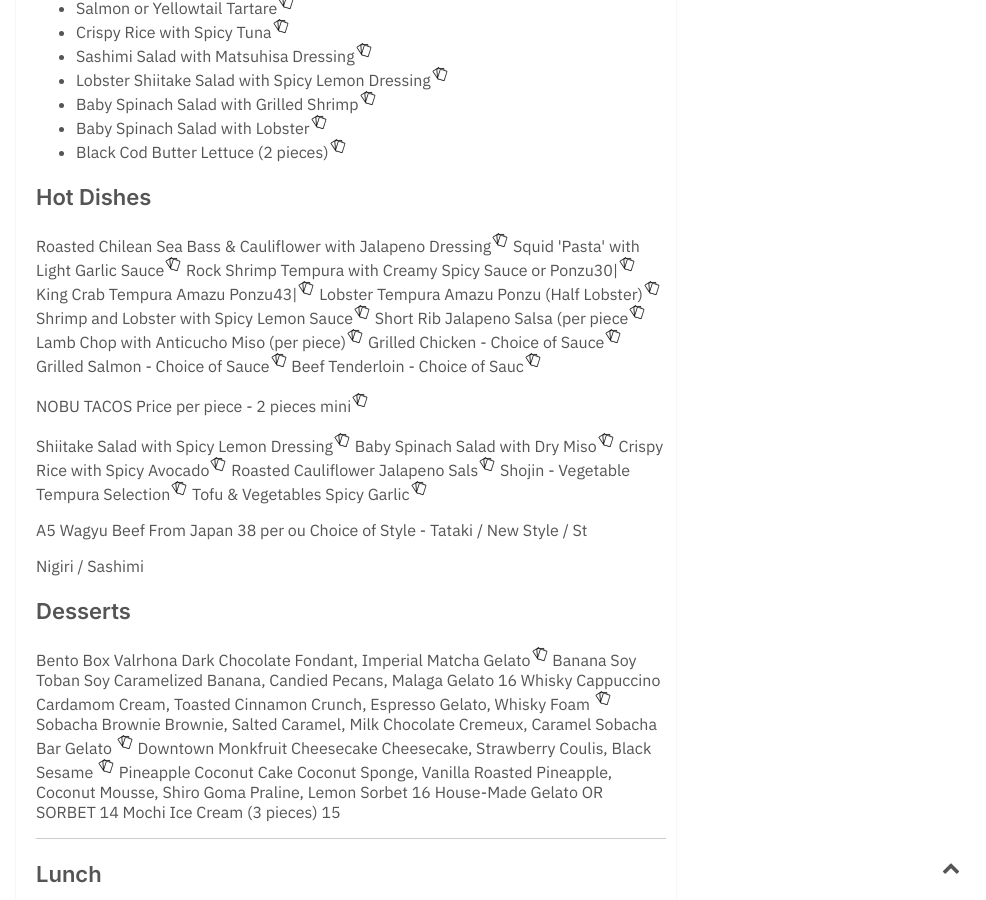
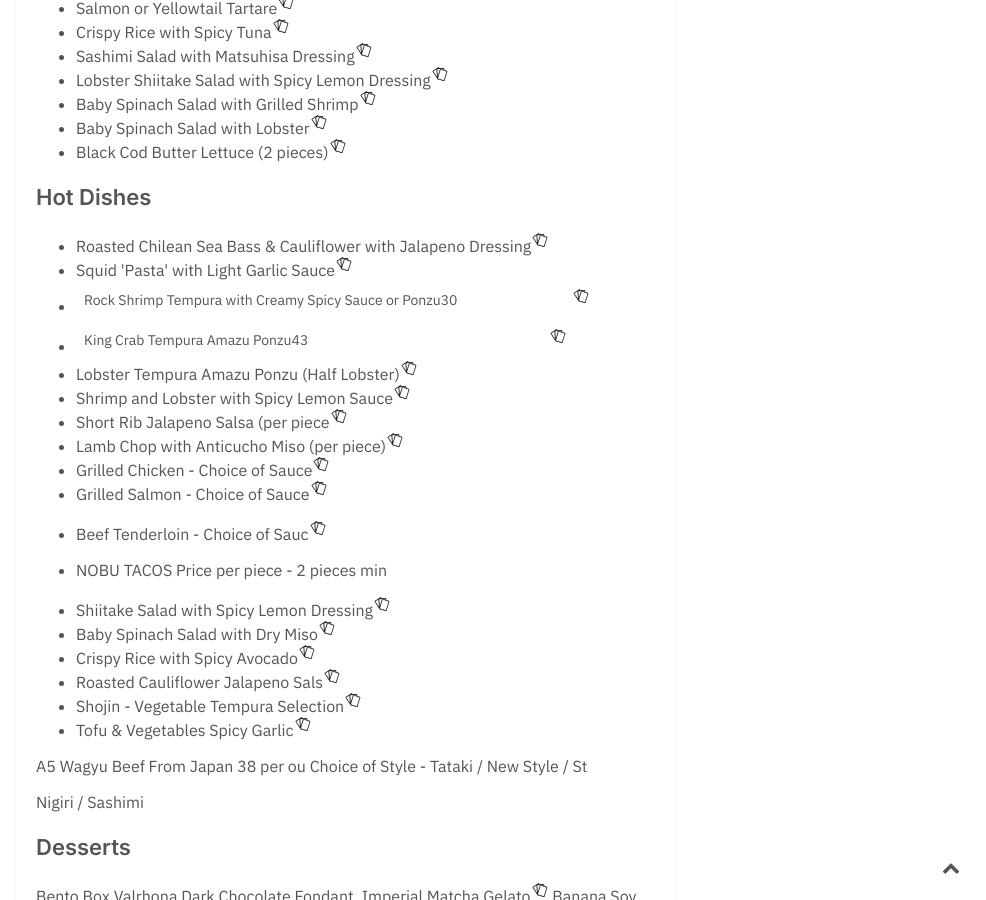
Before and after one commit to yeungndev/flashcard, a Jekyll site: the page built from _notes/menu-description.md, in a window 1280 px wide and 900 px high, scrolled down 359 px. Shown: the whole window, without its empty margins (294-1280 px from the left). Built offline with Jekyll 4.4.1, drawn with Linux system fonts in a browser that asks for light colours.

Commit message:
updating flashcard item to list format

```diff
--- a/_notes/menu-description.md
+++ b/_notes/menu-description.md
@@ -16,26 +16,26 @@ title: menu description
 
 ### Hot Dishes
 
-Roasted Chilean Sea Bass & Cauliflower with Jalapeno Dressing[[garlic, onion::srs]]
-Squid 'Pasta' with Light Garlic Sauce[[soy, gluten, mushrooms, sesame, alcohol::srs]]
-Rock Shrimp Tempura with Creamy Spicy Sauce or Ponzu30|[[soy, gluten, shellfish, garlic, mushrooms::srs]]
-King Crab Tempura Amazu Ponzu43|[[soy, gluten, shellfish, mushroom (honey truffle aioli only)::srs]]
-Lobster Tempura Amazu Ponzu (Half Lobster)[[soy, gluten, shellfish, onion, garlic, (creamy spicy sauce only)::srs]]
-Shrimp and Lobster with Spicy Lemon Sauce[[soy, gluten, garlic, onion, mushroom, shellfish::srs]]
-Short Rib Jalapeno Salsa (per piece[[soy, onion, alcohol, garlic, gluten::srs]]
-Lamb Chop with Anticucho Miso (per piece)[[soy, gluten, garlic, onion, alcohol::srs]]
-Grilled Chicken - Choice of Sauce[[soy, gluten, alcohol, sesame, garlic::srs]]
-Grilled Salmon - Choice of Sauce[[soy, gluten, alcohol, sesame, garlic::srs]]
-Beef Tenderloin - Choice of Sauc[[soy, gluten, alcohol, sesame, garlic::srs]]
+- Roasted Chilean Sea Bass & Cauliflower with Jalapeno Dressing[[garlic, onion::srs]]
+- Squid 'Pasta' with Light Garlic Sauce[[soy, gluten, mushrooms, sesame, alcohol::srs]]
+- Rock Shrimp Tempura with Creamy Spicy Sauce or Ponzu30|[[soy, gluten, shellfish, garlic, mushrooms::srs]]
+- King Crab Tempura Amazu Ponzu43|[[soy, gluten, shellfish, mushroom (honey truffle aioli only)::srs]]
+- Lobster Tempura Amazu Ponzu (Half Lobster)[[soy, gluten, shellfish, onion, garlic, (creamy spicy sauce only)::srs]]
+- Shrimp and Lobster with Spicy Lemon Sauce[[soy, gluten, garlic, onion, mushroom, shellfish::srs]]
+- Short Rib Jalapeno Salsa (per piece[[soy, onion, alcohol, garlic, gluten::srs]]
+- Lamb Chop with Anticucho Miso (per piece)[[soy, gluten, garlic, onion, alcohol::srs]]
+- Grilled Chicken - Choice of Sauce[[soy, gluten, alcohol, sesame, garlic::srs]]
+- Grilled Salmon - Choice of Sauce[[soy, gluten, alcohol, sesame, garlic::srs]]
+- Beef Tenderloin - Choice of Sauc[[soy, gluten, alcohol, sesame, garlic::srs]]
 
-NOBU TACOS Price per piece - 2 pieces mini[[::srs]]
+- NOBU TACOS Price per piece - 2 pieces min
 
-Shiitake Salad with Spicy Lemon Dressing[[soy, gluten, sesame, mushrooms, garlic::srs]]
-Baby Spinach Salad with Dry Miso[[soy, dairy, mushroom, shellfish::srs]]
-Crispy Rice with Spicy Avocado[[soy, gluten, garlic, dairy, alcohol::srs]]
-Roasted Cauliflower Jalapeno Sals[[garlic, onion::srs]]
-Shojin - Vegetable Tempura Selection[[soy, gluten, seafood (in sauce), (may contain) mushroom, onion::srs]]
-Tofu & Vegetables Spicy Garlic[[soy, gluten, garlic, mushroom alcohol::srs]]
+- Shiitake Salad with Spicy Lemon Dressing[[soy, gluten, sesame, mushrooms, garlic::srs]]
+- Baby Spinach Salad with Dry Miso[[soy, dairy, mushroom, shellfish::srs]]
+- Crispy Rice with Spicy Avocado[[soy, gluten, garlic, dairy, alcohol::srs]]
+- Roasted Cauliflower Jalapeno Sals[[garlic, onion::srs]]
+- Shojin - Vegetable Tempura Selection[[soy, gluten, seafood (in sauce), (may contain) mushroom, onion::srs]]
+- Tofu & Vegetables Spicy Garlic[[soy, gluten, garlic, mushroom alcohol::srs]]
 
 A5 Wagyu Beef From Japan 38 per ou
 Choice of Style - Tataki / New Style / St
```
